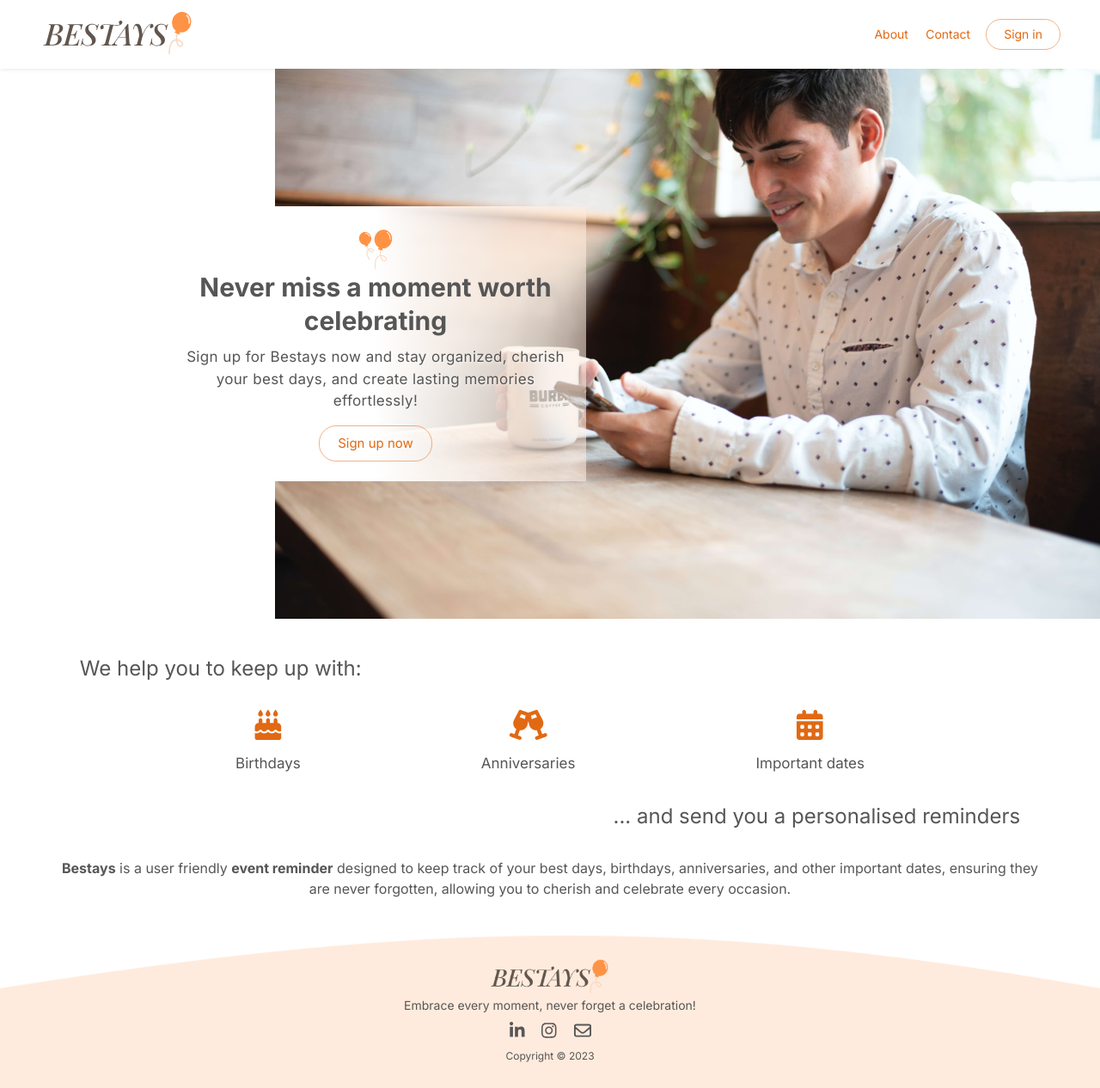
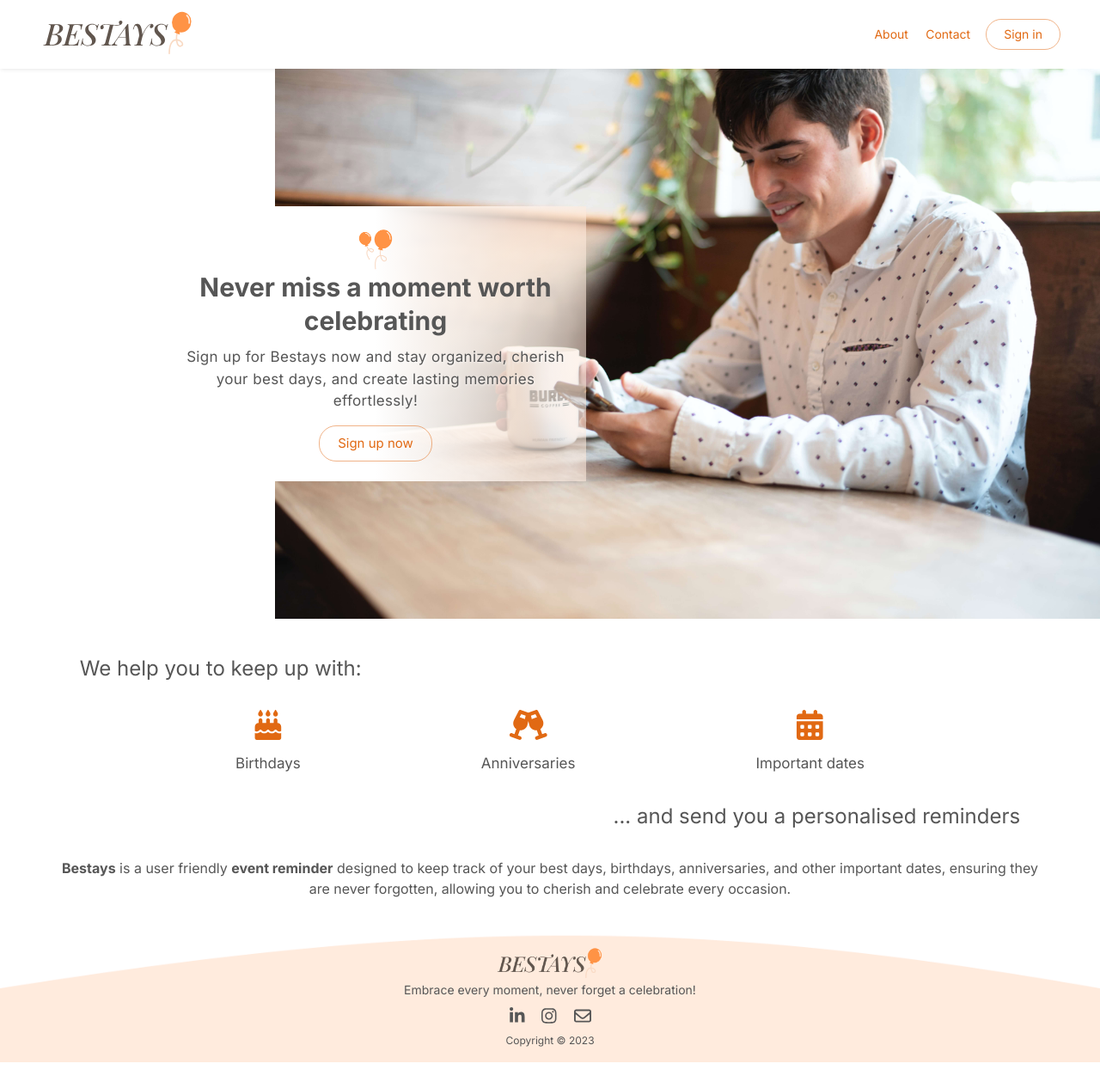
Before and after one commit to Liz0001/Bestays-Project, a React (Vite) app in the folder client/: page / in a window 1280 px wide. Shown: the whole page at 86% size. After the commit the page ends 1236 px from the top, so only its background shows below. Built offline with nearby package versions, Linux system fonts and the light colour scheme; a web font is replaced by a local one.

Commit message:
updated footer - smaller

```diff
--- a/client/src/components/footer/footer.css
+++ b/client/src/components/footer/footer.css
@@ -1,5 +1,5 @@
 .footer {
-    height: 180px;
+    height: 150px;
     background-image: url('../../assets/images/footer.png');
     background-repeat: no-repeat;
     background-size: cover;
@@ -32,7 +32,7 @@
 }
 
 .footer-logo {
-    height: 45px;
+    height: 40px;
 }
 
 .footer-logo img {
@@ -40,19 +40,26 @@
     width: auto;
 }
 
-/* 600 and SMALLER - width */
-@media only screen and (max-width: 600px) {
+/* 1440 and up - WIDTH */
+@media only screen and (min-width: 1440px) {
     .footer {
         height: 170px;
     }
+}
+
+/* 600 and SMALLER - width */
+@media only screen and (max-width: 600px) {
     .footer-logo {
-        height: 40px;
+        height: 35px;
     }
 }
 
-/* 1440 and up - WIDTH */
-@media only screen and (min-width: 1440px) {
+/* 365 and SMALLER - width */
+@media only screen and (max-width: 365px) {
     .footer {
-        height: 190px;
+        height: 155px;
+    }
+    .footer-social a {
+        padding: 2px 5px;
     }
 }
```
